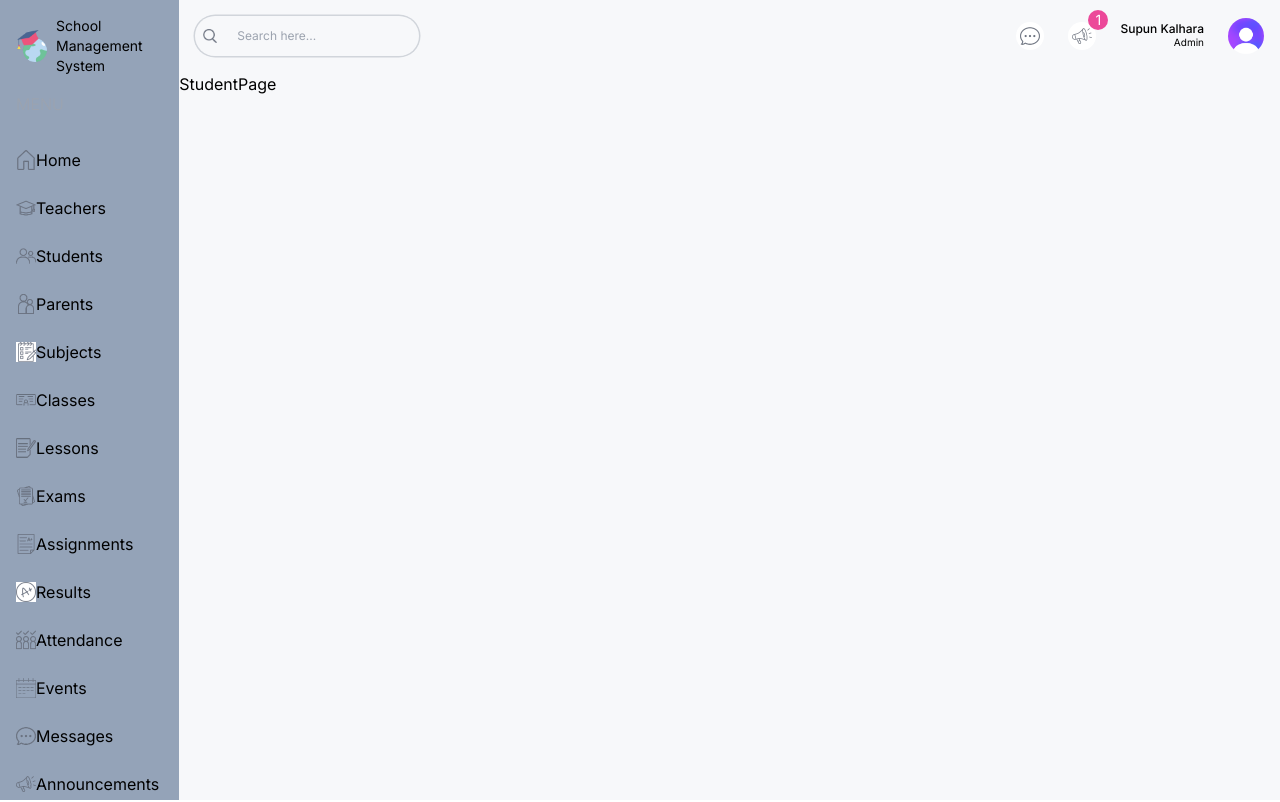
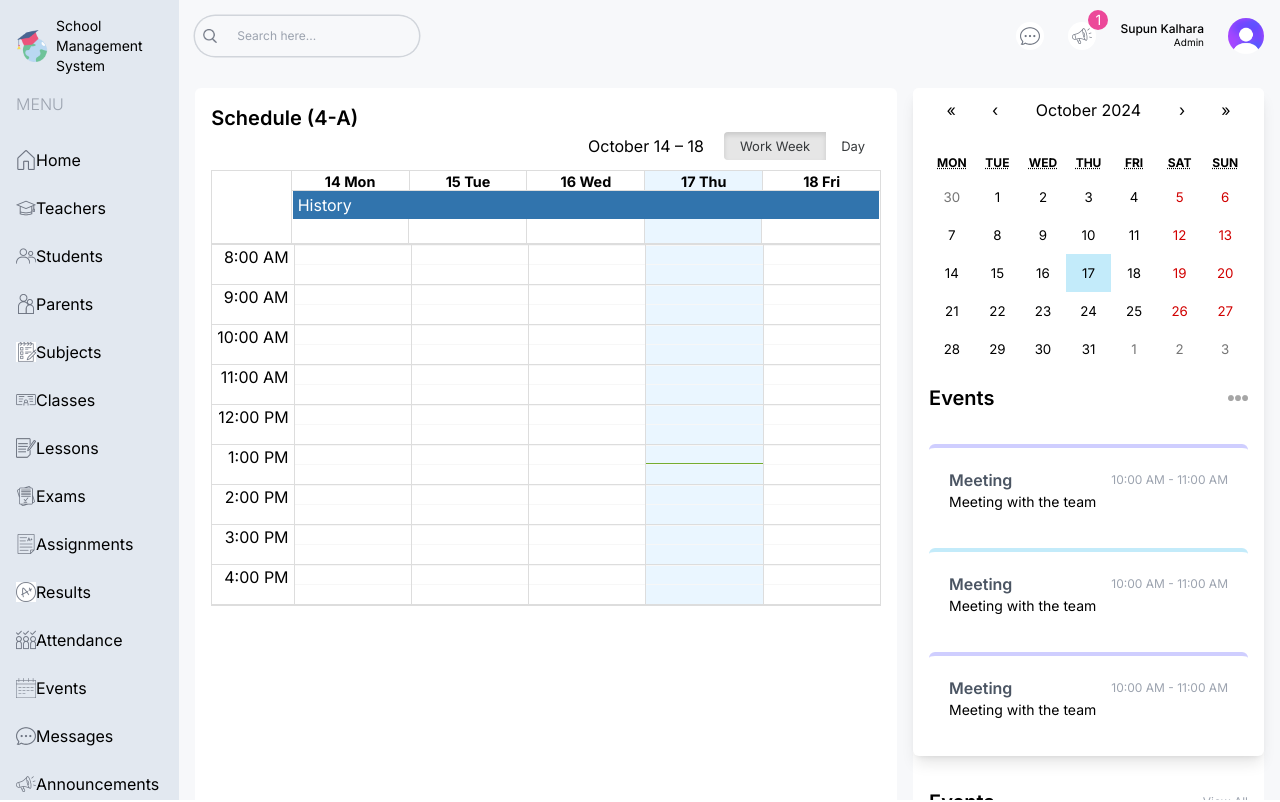
Before and after one commit to VSupunK/School-Management-System-Dashboard, a Next.js app in the folder frontend/: page /dashboard/student in a window 1280 px wide. Shown: the top 802 px of the page. Built offline with nearby package versions, Linux system fonts and the light colour scheme.

Commit message:
Implement BigCalender component

```diff
--- a/frontend/package.json
+++ b/frontend/package.json
@@ -9,8 +9,11 @@
     "lint": "next lint"
   },
   "dependencies": {
+    "@types/react-big-calendar": "^1.8.12",
+    "moment": "^2.30.1",
     "next": "^14.2.15",
     "react": "^18",
+    "react-big-calendar": "^1.15.0",
     "react-calendar": "^5.0.0",
     "react-dom": "^18",
     "recharts": "^2.13.0"
--- a/frontend/src/app/dashboard/layout.tsx
+++ b/frontend/src/app/dashboard/layout.tsx
@@ -11,7 +11,7 @@
   return (
     <div className="h-screen flex">
       {/* Left */}
-      <div className="w-[14%] md:w-[8%] lg:w-[16%] xl:w-[14%] bg-slate-400 p-4">
+      <div className="w-[14%] md:w-[8%] lg:w-[16%] xl:w-[14%] bg-slate-200 p-4">
         <Link
           href="/"
           className="flex items-center justify-center lg:justify-start gap-2"
--- a/frontend/src/app/dashboard/student/page.tsx
+++ b/frontend/src/app/dashboard/student/page.tsx
@@ -1,8 +1,25 @@
+import EventCalender from '@/components/EventCalendar'
+import Announcements from "@/components/Announcements";
 import React from 'react'
+import BigCalendar from '@/components/BigCalendar';
 
 const StudentPage = () => {
   return (
-    <div>StudentPage</div>
+    <div className='p-4 flex gap-4 flex-col xl:flex-row md:flex-row'>
+      {/*------------- Left -------------*/}
+      <div className="w-full xl:w-2/3 flex flex-col gap-8">
+      <div className="h-full bg-white p-4 rounded-md">
+        <h1 className='text-xl font-semibold'>Schedule (4-A)</h1>
+        <BigCalendar />
+      </div>
+      </div>
+
+      {/*------------- Right ----------------*/}
+      <div className="w-full xl:w-1/3 flex flex-col gap-8 bg-white rounded-md">
+        <EventCalender/>
+        <Announcements />
+      </div>
+    </div>
   )
 }
 
--- a/frontend/src/app/globals.css
+++ b/frontend/src/app/globals.css
@@ -17,3 +17,21 @@
     background-color: #c3ebfa !important;
     color: #000 !important;
 }
+
+.rbc-btn-group:first-child {
+    display: none !important;
+}
+
+.rbc-toolbar-label{
+    text-align: right !important;
+    padding: 0px 20px !important;
+}
+
+
+.rbc-btn-group:last-child {
+    font-size: 13px !important;
+}
+
+.rbc-btn-group:last-child button{
+    border: none !important;
+}
--- /dev/null
+++ b/frontend/src/components/BigCalendar.tsx
@@ -0,0 +1,36 @@
+'use client'
+
+import { Calendar, momentLocalizer, View, Views } from 'react-big-calendar'
+import moment from 'moment'
+import { calendarEvents } from '@/lib/data';
+import 'react-big-calendar/lib/css/react-big-calendar.css'
+import { useState } from 'react';
+
+const localizer = momentLocalizer(moment);
+
+const BigCalendar = () => {
+    const [view, setView] = useState<View>(Views.WORK_WEEK);
+
+    const handleOnChangeView = (selectedView: View) => {
+        setView(selectedView);
+    }
+
+    console.log(calendarEvents);
+
+  return (<div>
+    <Calendar
+      localizer={localizer}
+      events={calendarEvents}
+      startAccessor="start"
+      endAccessor="end"
+      views={['work_week',"day"]}
+      view={view}
+      style={{ height: "98%" }}
+      onView={handleOnChangeView}
+      min={new Date(2024, 9, 21, 8, 0)}
+      max={new Date(2024, 9, 21, 17, 0)}
+    />
+  </div>)
+}
+
+export default BigCalendar;
--- a/frontend/src/components/Menu.tsx
+++ b/frontend/src/components/Menu.tsx
@@ -1,3 +1,4 @@
+import { role } from "@/lib/data";
 import Image from "next/image";
 import Link from "next/link";
 
@@ -121,13 +122,23 @@
     <div className="">
       {menuItems.map((i) => (
         <div className="flex flex-col gap-2" key={i.title}>
-          <span className="hidden lg:block text-gray-400  font-light my-4">{i.title}</span>
-          {i.items.map((item) => (
-            <Link href={item.href} key={item.label} className="flex items-center justify-center lg:justify-start to-gray-500 py-2">
-              <Image src={item.icon} alt="" width={20} height={20} />
-              <span className="hidden lg:block">{item.label}</span>
-            </Link>
-          ))}
+          <span className="hidden lg:block text-gray-400  font-light my-4">
+            {i.title}
+          </span>
+          {i.items.map((item) => {
+            if (item.visible.includes(role)) {
+              return (
+          <Link
+            href={item.href}
+            key={item.label}
+            className="flex items-center justify-center lg:justify-start to-gray-500 py-2 max:px-2 rounded-md hover:bg-skyLightColor"
+          >
+            <Image src={item.icon} alt="" width={20} height={20} />
+            <span className="hidden lg:block">{item.label}</span>
+          </Link>
+          )
+            }
+})}
         </div>
       ))}
     </div>
--- a/frontend/src/lib/data.ts
+++ b/frontend/src/lib/data.ts
@@ -921,63 +921,63 @@
   {
     title: "Math",
     allDay: false,
-    start: new Date(2024, 7, 12, 8, 0),
-    end: new Date(2024, 7, 12, 8, 45),
+    start: new Date(2024, 9, 21, 8, 0),
+    end: new Date(2024, 9, 21, 8, 45),
   },
   {
     title: "English",
     allDay: false,
-    start: new Date(2024, 7, 12, 9, 0),
-    end: new Date(2024, 7, 12, 9, 45),
+    start: new Date(2024, 9, 21, 9, 0),
+    end: new Date(2024, 9, 21, 9, 45),
   },
   {
     title: "Biology",
     allDay: false,
-    start: new Date(2024, 7, 12, 10, 0),
-    end: new Date(2024, 7, 12, 10, 45),
+    start: new Date(2024, 9, 21, 10, 0),
+    end: new Date(2024, 9, 21, 10, 45),
   },
   {
     title: "Physics",
     allDay: false,
-    start: new Date(2024, 7, 12, 11, 0),
-    end: new Date(2024, 7, 12, 11, 45),
+    start: new Date(2024, 9, 21, 11, 0),
+    end: new Date(2024, 9, 21, 11, 45),
   },
   {
     title: "Chemistry",
     allDay: false,
-    start: new Date(2024, 7, 12, 13, 0),
-    end: new Date(2024, 7, 12, 13, 45),
+    start: new Date(2024, 9, 21, 13, 0),
+    end: new Date(2024, 9, 21, 13, 45),
   },
   {
     title: "History",
     allDay: false,
-    start: new Date(2024, 7, 12, 14, 0),
-    end: new Date(2024, 7, 12, 14, 45),
+    start: new Date(2024, 9, 21, 14, 0),
+    end: new Date(2024, 9, 21, 14, 45),
   },
   {
     title: "English",
     allDay: false,
-    start: new Date(2024, 7, 13, 9, 0),
-    end: new Date(2024, 7, 13, 9, 45),
+    start: new Date(2024, 9, 22, 9, 0),
+    end: new Date(2024, 9, 22, 9, 45),
   },
   {
     title: "Biology",
     allDay: false,
-    start: new Date(2024, 7, 13, 10, 0),
-    end: new Date(2024, 7, 13, 10, 45),
+    start: new Date(2024, 9, 22, 10, 0),
+    end: new Date(2024, 9, 22, 10, 45),
   },
   {
     title: "Physics",
     allDay: false,
-    start: new Date(2024, 7, 13, 11, 0),
-    end: new Date(2024, 7, 13, 11, 45),
+    start: new Date(2024, 9, 22, 11, 0),
+    end: new Date(2024, 9, 22, 11, 45),
   },
 
   {
     title: "History",
     allDay: false,
-    start: new Date(2024, 7, 13, 14, 0),
-    end: new Date(2024, 7, 13, 14, 45),
+    start: new Date(2024, 9, 22, 14, 0),
+    end: new Date(2024, 9, 22, 14, 45),
   },
   {
     title: "Math",
@@ -1002,62 +1002,62 @@
     title: "History",
     allDay: false,
     start: new Date(2024, 7, 14, 14, 0),
-    end: new Date(2024, 7, 13, 14, 45),
+    end: new Date(2024, 9, 22, 14, 45),
   },
   {
     title: "English",
     allDay: false,
-    start: new Date(2024, 7, 15, 9, 0),
-    end: new Date(2024, 7, 15, 9, 45),
+    start: new Date(2024, 9, 23, 9, 0),
+    end: new Date(2024, 9, 23, 9, 45),
   },
   {
     title: "Biology",
     allDay: false,
-    start: new Date(2024, 7, 15, 10, 0),
-    end: new Date(2024, 7, 15, 10, 45),
+    start: new Date(2024, 9, 23, 10, 0),
+    end: new Date(2024, 9, 23, 10, 45),
   },
   {
     title: "Physics",
     allDay: false,
-    start: new Date(2024, 7, 15, 11, 0),
-    end: new Date(2024, 7, 15, 11, 45),
+    start: new Date(2024, 9, 23, 11, 0),
+    end: new Date(2024, 9, 23, 11, 45),
   },
 
   {
     title: "History",
     allDay: false,
-    start: new Date(2024, 7, 15, 14, 0),
-    end: new Date(2024, 7, 15, 14, 45),
+    start: new Date(2024, 9, 23, 14, 0),
+    end: new Date(2024, 9, 23, 14, 45),
   },
   {
     title: "Math",
     allDay: false,
-    start: new Date(2024, 7, 16, 8, 0),
-    end: new Date(2024, 7, 16, 8, 45),
+    start: new Date(2024, 9, 24, 8, 0),
+    end: new Date(2024, 9, 24, 8, 45),
   },
   {
     title: "English",
     allDay: false,
-    start: new Date(2024, 7, 16, 9, 0),
-    end: new Date(2024, 7, 16, 9, 45),
+    start: new Date(2024, 9, 24, 9, 0),
+    end: new Date(2024, 9, 24, 9, 45),
   },
 
   {
     title: "Physics",
     allDay: false,
-    start: new Date(2024, 7, 16, 11, 0),
-    end: new Date(2024, 7, 16, 11, 45),
+    start: new Date(2024, 9, 24, 11, 0),
+    end: new Date(2024, 9, 24, 11, 45),
   },
   {
     title: "Chemistry",
     allDay: false,
-    start: new Date(2024, 7, 16, 13, 0),
-    end: new Date(2024, 7, 16, 13, 45),
+    start: new Date(2024, 9, 24, 13, 0),
+    end: new Date(2024, 9, 24, 13, 45),
   },
   {
     title: "History",
     allDay: false,
-    start: new Date(2024, 7, 16, 14, 0),
-    end: new Date(2024, 7, 16, 14, 45),
+    start: new Date(2024, 9, 24, 14, 0),
+    end: new Date(2024, 9, 24, 14, 45),
   },
 ];
```
Also changed, not shown: 1 other file (tests, documents, lock files or other folders).
